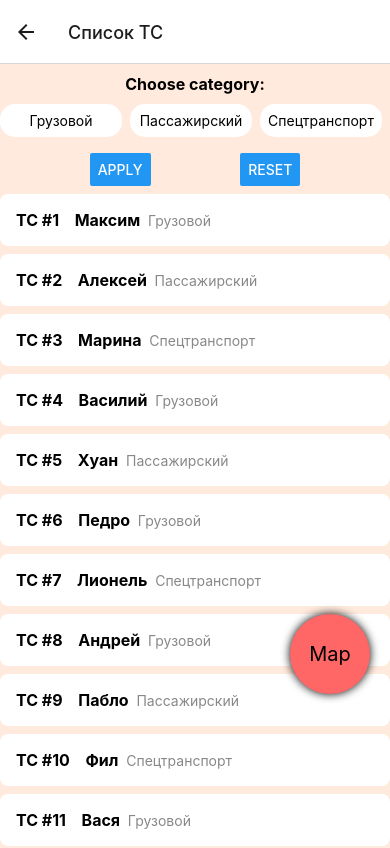
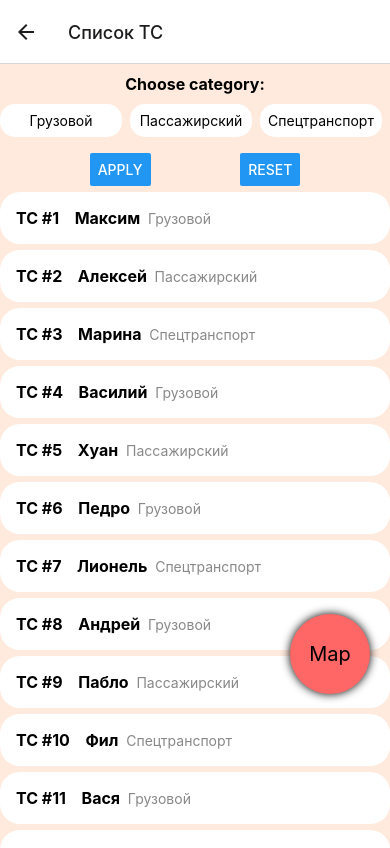
Before and after one commit to ArtemKhudiakov/vehicle-native, a React Native app: screen /List in a window 390 px wide. Shown: the top 848 px of the page. Built offline with nearby package versions, Linux system fonts and the light colour scheme.

Commit message:
fix: styles

```diff
--- a/App.tsx
+++ b/App.tsx
@@ -10,7 +10,7 @@ import {StyleSheet} from 'react-native';
 import {createStackNavigator} from '@react-navigation/stack';
 import VehicleScreen from "./screens/VehicleScreen";
 import {Car} from "./res/types";
-import Home from "./components/Home";
+import HomeScreen from "./screens/HomeScreen";
 
 
 const Tab = createBottomTabNavigator();
@@ -30,7 +30,7 @@ export default function App() {
                     <Stack.Navigator>
                         <Stack.Screen
                             name="Home"
-                            component={Home}
+                            component={HomeScreen}
                             options={{title: "ТС Трекер"}}
                         />
 
--- a/components/Vehicle.tsx
+++ b/components/Vehicle.tsx
@@ -4,17 +4,14 @@ import {Car} from "../res/types"
 export interface Props {
     vehicle: Car;
     key: number;
-};
+}
 
 export default function Vehicle({vehicle: {id, name, category}}: Props): JSX.Element {
     return (
         <View style={styles.vehicle} key={id}>
-
             <Text style={styles.number}>{`ТС #${id}`} </Text>
-
             <Text style={styles.name}>{` ${name}`} </Text>
             <Text style={styles.category}>{` ${category}`}</Text>
-
         </View>
     );
 }
@@ -25,8 +22,8 @@ const styles = StyleSheet.create({
         alignItems: 'center',
         backgroundColor: '#FFFFFF',
         padding: 16,
-        marginTop: 8,
-        borderRadius: 8,
+        marginTop: 6,
+        borderRadius: 20,
         elevation: 4
     },
     number: {
@@ -42,6 +39,4 @@ const styles = StyleSheet.create({
         fontSize: 14,
         color: '#888888'
     }
-
-
 })
--- a/screens/VehicleListScreen.tsx
+++ b/screens/VehicleListScreen.tsx
@@ -17,13 +17,11 @@ export default function VehicleListScreen(): JSX.Element {
     const [showMap, setShowMap] = useState(false);
     const [filteredVehicles, setFilteredVehicles] = useState(vehicles as Car[]);
     const [selectedCategory, setSelectedCategory] = useState<string>('');
-    const [selectedVehicle, setSelectedVehicle] = useState<Car | null>(null);
     const {language} = useContext(LanguageProviderContext);
     const navigation = useNavigation<VehicleListScreenProp>();
     const handleCategoryChange = (category: string) => {
         setSelectedCategory(category);
     };
-
 
     const handleResetCLick = () => {
         setFilteredVehicles(vehicles as Car[])
@@ -75,7 +73,6 @@ export default function VehicleListScreen(): JSX.Element {
                 />
                 <Text style={styles.text}>{text}</Text>
             </TouchableOpacity>
-
         );
     };
 
@@ -106,7 +103,6 @@ export default function VehicleListScreen(): JSX.Element {
                 ))}
             </View>
 
-
             <View style={styles.categories_btn}>
                 <Button title={language === 'en' ? 'Apply' : 'Применить'} onPress={handleFilterButtonClick}/>
                 <Button title={language === 'en' ? 'Reset' : 'Сбросить'} onPress={handleResetCLick}/>
@@ -126,10 +122,10 @@ export default function VehicleListScreen(): JSX.Element {
                         />
                     ))}
                 </MapView>
-
             ) : (
                 <View>
-                    {!selectedVehicle && (<FlatList
+                    {<FlatList
+                        style={styles.listContainer}
                         data={filteredVehicles}
                         renderItem={({item: vehicle}) =>
                             <TouchableOpacity
@@ -140,12 +136,8 @@ export default function VehicleListScreen(): JSX.Element {
                         }
                         keyExtractor={(vehicle) => vehicle.id.toString()}
 
-                    />)
+                    />
                     }
-                    {/*{selectedVehicle && (*/}
-                    {/*    <VehicleScreen vehicle={selectedVehicle}/>*/}
-                    {/*    // setSelectedVehicle(null)*/}
-                    {/*)}*/}
                 </View>
             )
             }
@@ -163,14 +155,9 @@ const styles = StyleSheet.create({
         fontWeight: 'bold',
         textAlign: 'center',
         marginTop: 10
-
     },
     listContainer: {
-        // flexStyle: 1,
-        backgroundColor: '#FFEADD',
-        height: '100%',
-        alignItems: 'center',
-        justifyContent: 'flex-start',
+        marginBottom: 252,
     },
     default_radio: {
         width: 0,
@@ -197,7 +184,6 @@ const styles = StyleSheet.create({
         marginRight: 8,
     },
     text: {},
-
     map: {
         position: 'absolute',
         backgroundColor: '#FF6666',
@@ -215,5 +201,4 @@ const styles = StyleSheet.create({
     text_map: {
         fontSize: 20,
     }
-
 });
--- a/screens/VehicleScreen.tsx
+++ b/screens/VehicleScreen.tsx
@@ -35,16 +35,28 @@ const VehicleScreen = ({route}: VehicleScreenProps) => {
             >
                 <Marker coordinate={vehicle.coordinates}/>
             </MapView>
-            <Text style={styles.title}>
-                {language === 'en' ? 'Category:' : 'Категория ТС:'} {vehicle.category}
-            </Text>
-            <Text style={styles.name}>
-                {language === 'en' ? 'Driver name:' : 'Имя водителя:'} {vehicle.name}
-            </Text>
-            <Text
-                style={styles.number}>
-                {language === 'en' ? 'Driver contact number:' : 'Контактный номер водителя:'} {vehicle.contactNumber}
-            </Text>
+
+            <View style={styles.info_container}>
+                <Text style={styles.subtitle}>
+                    {language === 'en' ? 'Category:' : 'Категория ТС:'}
+                </Text>
+                <Text style={styles.info}>{vehicle.category}</Text>
+            </View>
+
+            <View style={styles.info_container}>
+                <Text style={styles.subtitle}>
+                    {language === 'en' ? 'Driver name:' : 'Имя водителя:'}
+                </Text>
+                <Text style={styles.info}>{vehicle.name}</Text>
+            </View>
+
+            <View style={styles.info_container}>
+                <Text style={styles.number}>
+                    {language === 'en' ? 'Driver contact number:' : 'Контактный номер водителя:'}
+                </Text>
+                <Text style={styles.info}>{vehicle.contactNumber}</Text>
+            </View>
+
             <View style={styles.contact}>
                 <Button color={'blue'} title={language === 'en' ? 'Call' : 'Позвонить'} onPress={handleCallDriver}/>
                 <Button color={'green'} title={language === 'en' ? 'Write' : 'Написать'} onPress={handleMessageDriver}/>
@@ -65,19 +77,24 @@ const styles = StyleSheet.create({
         height: 200,
         marginBottom: 20,
     },
-    title: {
+    info_container: {
+        display: 'flex',
+        flexDirection: 'row'
+    },
+    subtitle: {
         fontSize: 18,
         fontWeight: 'bold',
         marginBottom: 10,
         marginLeft: 10,
     },
-    name: {
-        fontSize: 16,
+    info: {
+        fontSize: 18,
         marginBottom: 10,
         marginLeft: 10,
     },
     number: {
         fontSize: 16,
+        fontWeight: 'bold',
         marginBottom: 10,
         marginLeft: 10,
     },
```
Also changed, not shown: screens/HomeScreen.tsx (renamed from components/Home.tsx, +5 -5 lines).
